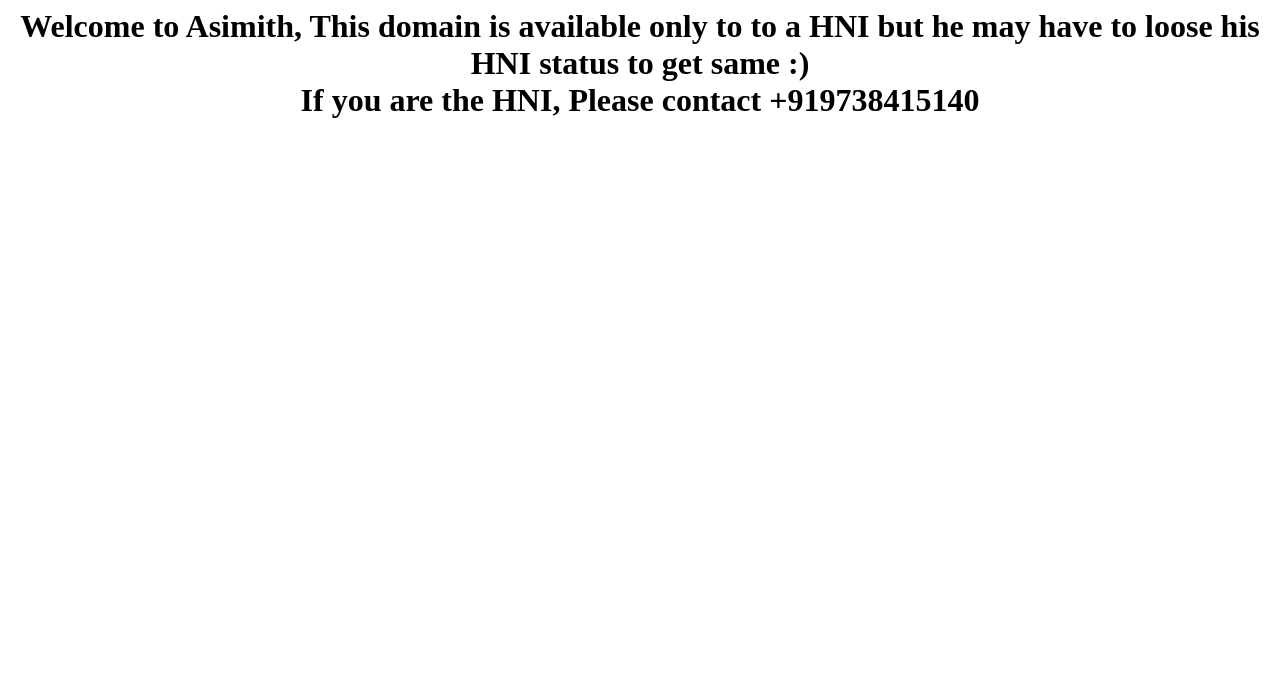
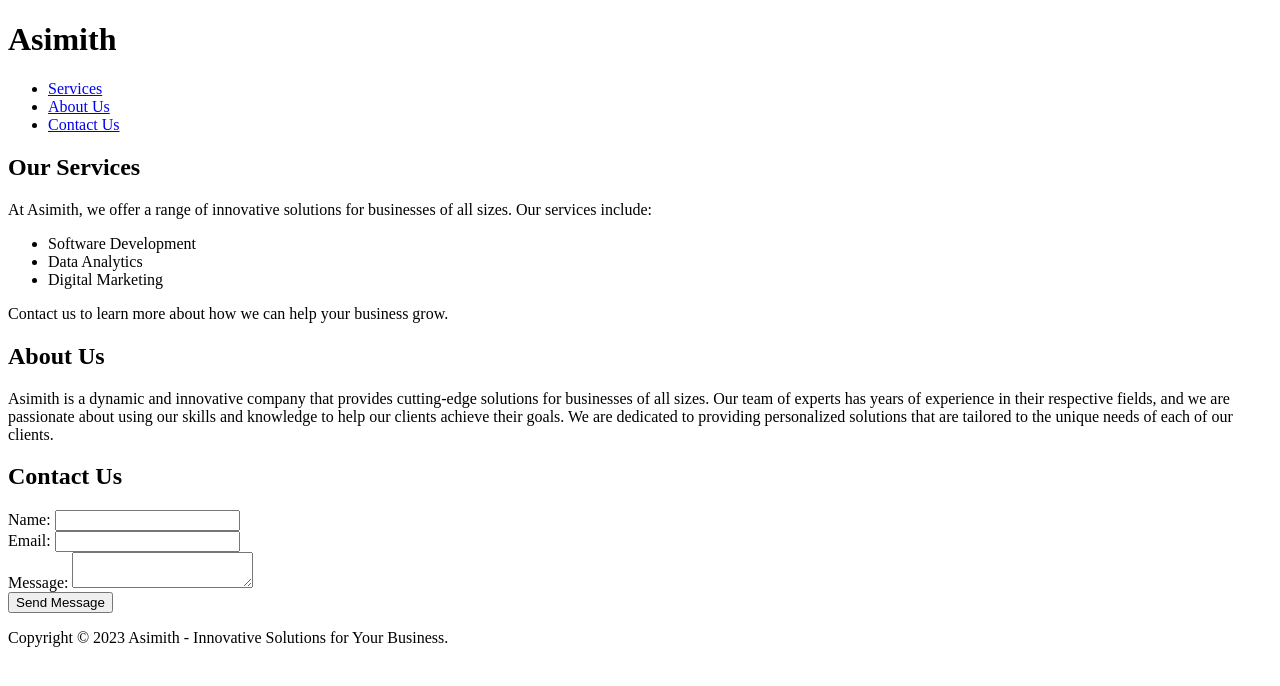
Before and after one commit to iCrazzyShri/website, a plain HTML site: page index.html in a window 1280 px wide. Drawn offline with Linux system fonts and the light colour scheme.

Commit message:
Update index.html

```diff
--- a/index.html
+++ b/index.html
@@ -1,11 +1,59 @@
+<!DOCTYPE html>
 <html>
-  <head>
-    <title>Asimith Tech</title>
-  </head>
-  <body>
-    <center><h1>Welcome to Asimith, This domain is available only to to a HNI but he may have to loose his HNI status to get same :) <br/>
-   If you are the HNI, Please contact +919738415140
-</h1></center>
+<head>
+	<title>Asimith - Innovative Solutions for Your Business</title>
+	<meta charset="UTF-8">
+	<meta name="viewport" content="width=device-width, initial-scale=1.0">
+	<link rel="stylesheet" href="styles.css">
+</head>
+<body>
+	<header>
+		<h1>Asimith</h1>
+		<nav>
+			<ul>
+				<li><a href="#services">Services</a></li>
+				<li><a href="#about">About Us</a></li>
+				<li><a href="#contact">Contact Us</a></li>
+			</ul>
+		</nav>
+	</header>
 
-  </body>
+	<main>
+		<section id="services">
+			<h2>Our Services</h2>
+			<p>At Asimith, we offer a range of innovative solutions for businesses of all sizes. Our services include:</p>
+			<ul>
+				<li>Software Development</li>
+				<li>Data Analytics</li>
+				<li>Digital Marketing</li>
+			</ul>
+			<p>Contact us to learn more about how we can help your business grow.</p>
+		</section>
+
+		<section id="about">
+			<h2>About Us</h2>
+			<p>Asimith is a dynamic and innovative company that provides cutting-edge solutions for businesses of all sizes. Our team of experts has years of experience in their respective fields, and we are passionate about using our skills and knowledge to help our clients achieve their goals. We are dedicated to providing personalized solutions that are tailored to the unique needs of each of our clients.</p>
+		</section>
+
+		<section id="contact">
+			<h2>Contact Us</h2>
+			<form>
+				<label for="name">Name:</label>
+				<input type="text" id="name" name="name" required><br>
+
+				<label for="email">Email:</label>
+				<input type="email" id="email" name="email" required><br>
+
+				<label for="message">Message:</label>
+				<textarea id="message" name="message" required></textarea><br>
+
+				<button type="submit">Send Message</button>
+			</form>
+		</section>
+	</main>
+
+	<footer>
+		<p>Copyright © 2023 Asimith - Innovative Solutions for Your Business.
+	</footer>
+</body>
 </html>
```
